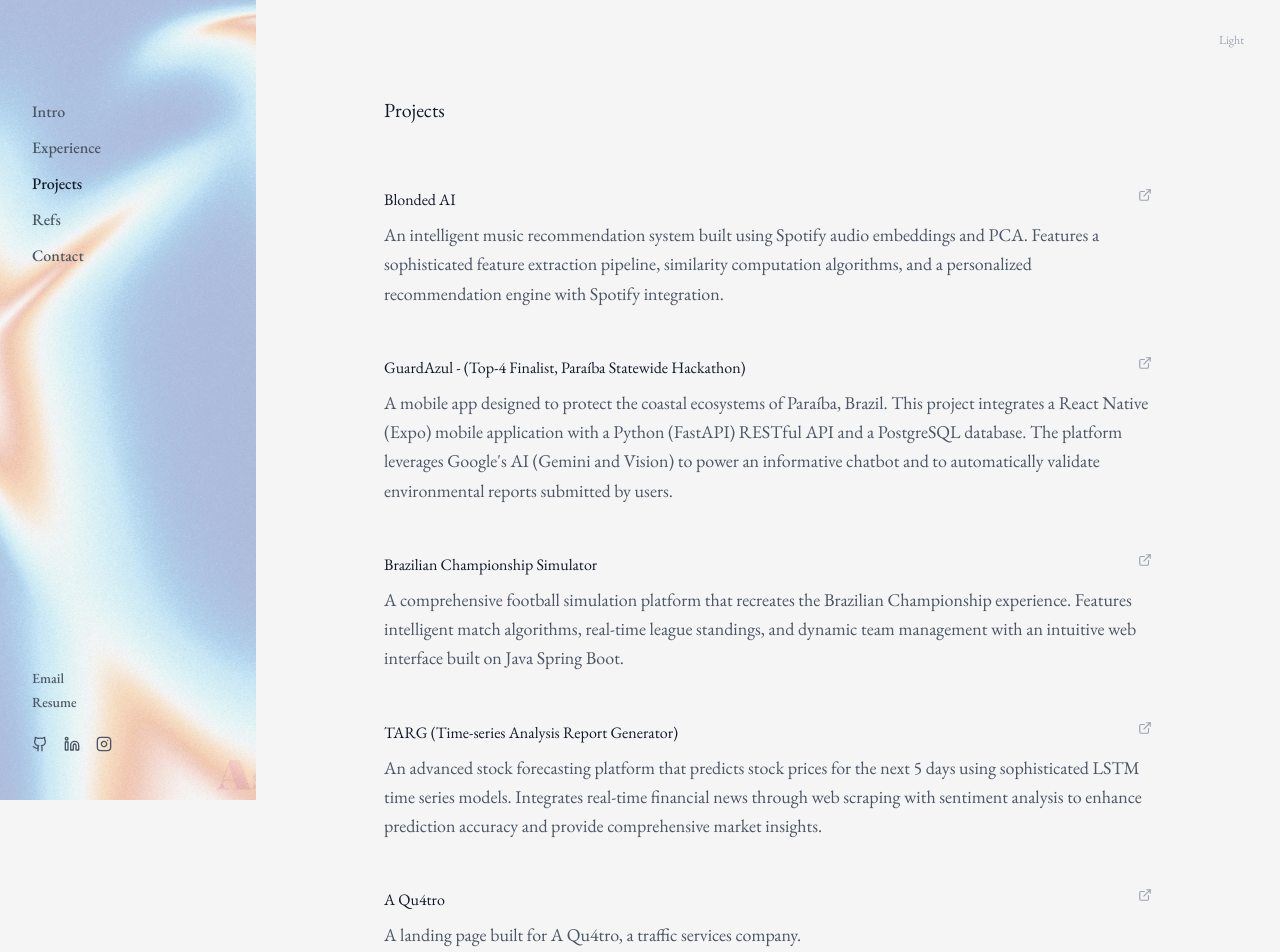
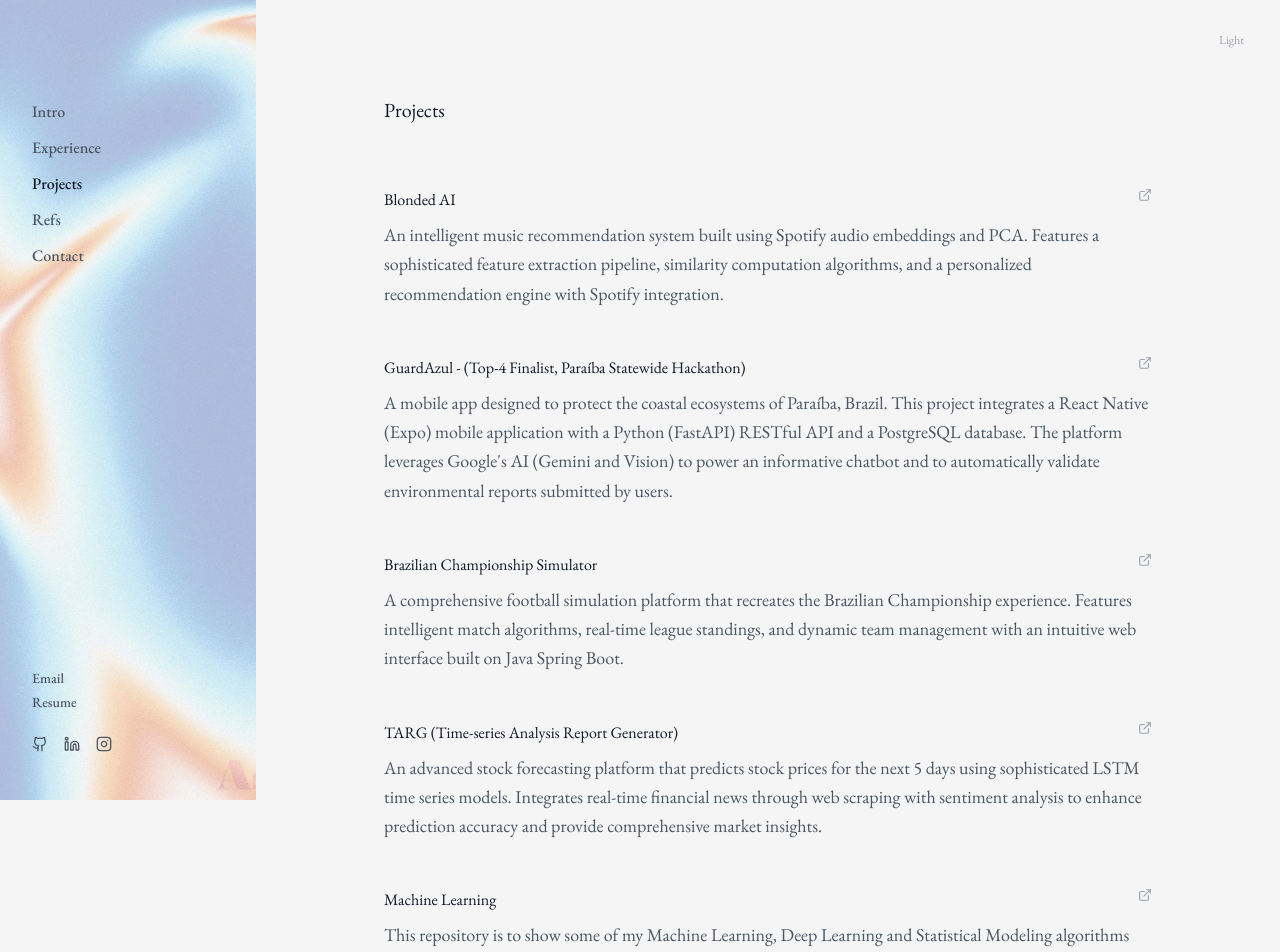
Before and after one commit to rafaeltorresng/rafaeltorresng.github.io, a React (Vite) app: page /projects in a window 1280 px wide. Shown: the top 952 px of the page. Built offline with nearby package versions, Linux system fonts and the light colour scheme.

Commit message:
Revert "feat: add A Qu4tro landing page project to projects list"
This reverts commit e925e649753d3a205d310fb48d4128a6922205d5.

Co-authored-by: rafaeltorresng <162246125+rafaeltorresng@users.noreply.github.com>

```diff
--- a/src/pages/Projects.jsx
+++ b/src/pages/Projects.jsx
@@ -22,11 +22,6 @@ const Projects = ({ darkMode }) => {
             title: 'TARG (Time-series Analysis Report Generator)',
             description: 'An advanced stock forecasting platform that predicts stock prices for the next 5 days using sophisticated LSTM time series models. Integrates real-time financial news through web scraping with sentiment analysis to enhance prediction accuracy and provide comprehensive market insights.',
             github: 'https://github.com/Vitoreism/TARG'
-        },
-        {
-            title: 'A Qu4tro',
-            description: 'A landing page built for A Qu4tro, a traffic services company.',
-            github: 'https://a4servicosdetransito.com.br'
         },
         {
             title: 'Machine Learning',
```
